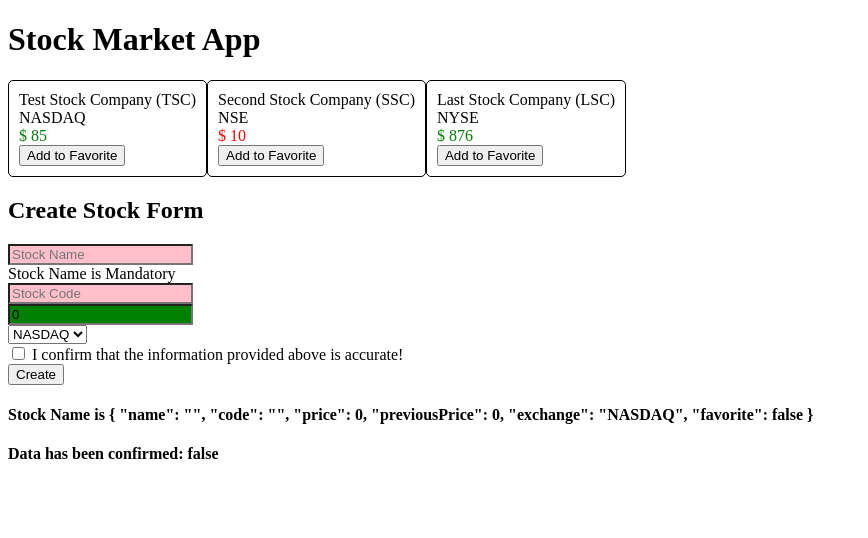
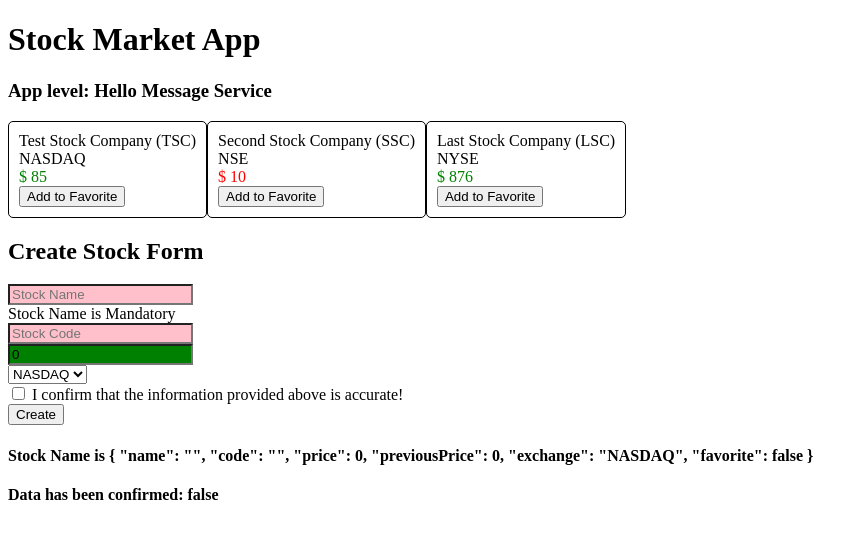
Before and after one commit to martin-enrique/chapter-services, an Angular app: page / in a window 1280 px wide. Shown: the top 538 px of the page, without its empty margins (0-868 px from the left). Built offline with nearby package versions, Linux system fonts and the light colour scheme.

Commit message:
2 files modified

```diff
--- a/src/app/app.component.html
+++ b/src/app/app.component.html
@@ -1,5 +1,6 @@
 <h1>
   {{title}}
 </h1>
+<h3>App level: {{ messageService.message }}</h3>
 <app-stock-list></app-stock-list>
 <app-create-stock></app-create-stock>
--- a/src/app/app.component.ts
+++ b/src/app/app.component.ts
@@ -1,5 +1,5 @@
 import { Component, OnInit } from '@angular/core';
-// import { Stock } from './model/stock';
+import { MessageService } from './services/message.service';
 
 @Component({
   selector: 'app-root',
@@ -9,14 +9,11 @@
 export class AppComponent implements OnInit {
   title = 'Stock Market App';
 
-  // public stock: Stock;
+  constructor(public messageService: MessageService) {}
 
   ngOnInit(): void {
-    // this.stock = new Stock('Test Stock Company', 'TSC', 85, 80, 'NYSE');
+    this.messageService.message = 'Hello Message Service';
   }
 
-  // onToggleFavorite(stock: Stock) {
-    // console.log('Favorite for stock ', stock, ' was triggered');
-    // this.stock.favorite = !this.stock.favorite;
-  // }
+
 }
```
